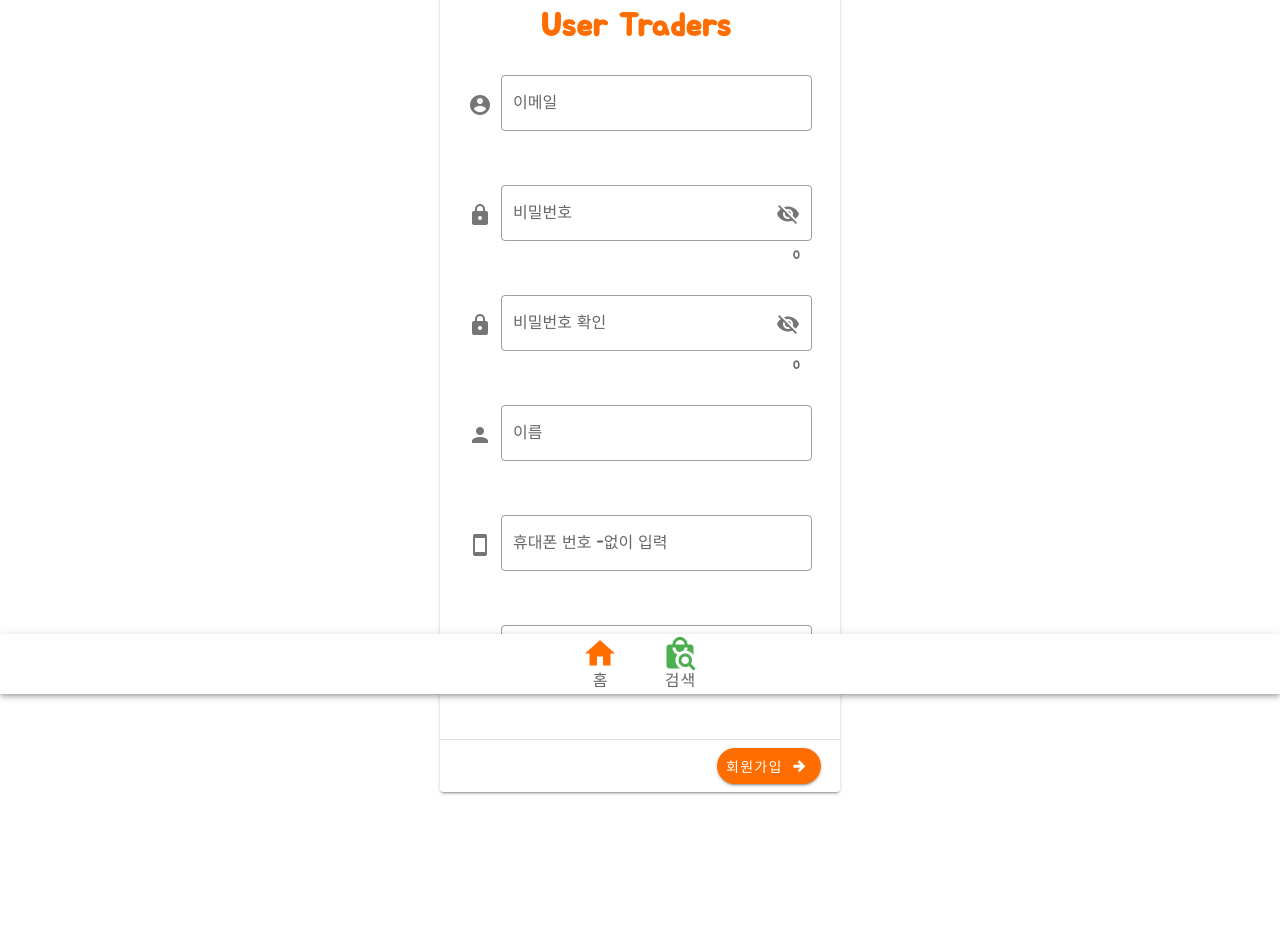
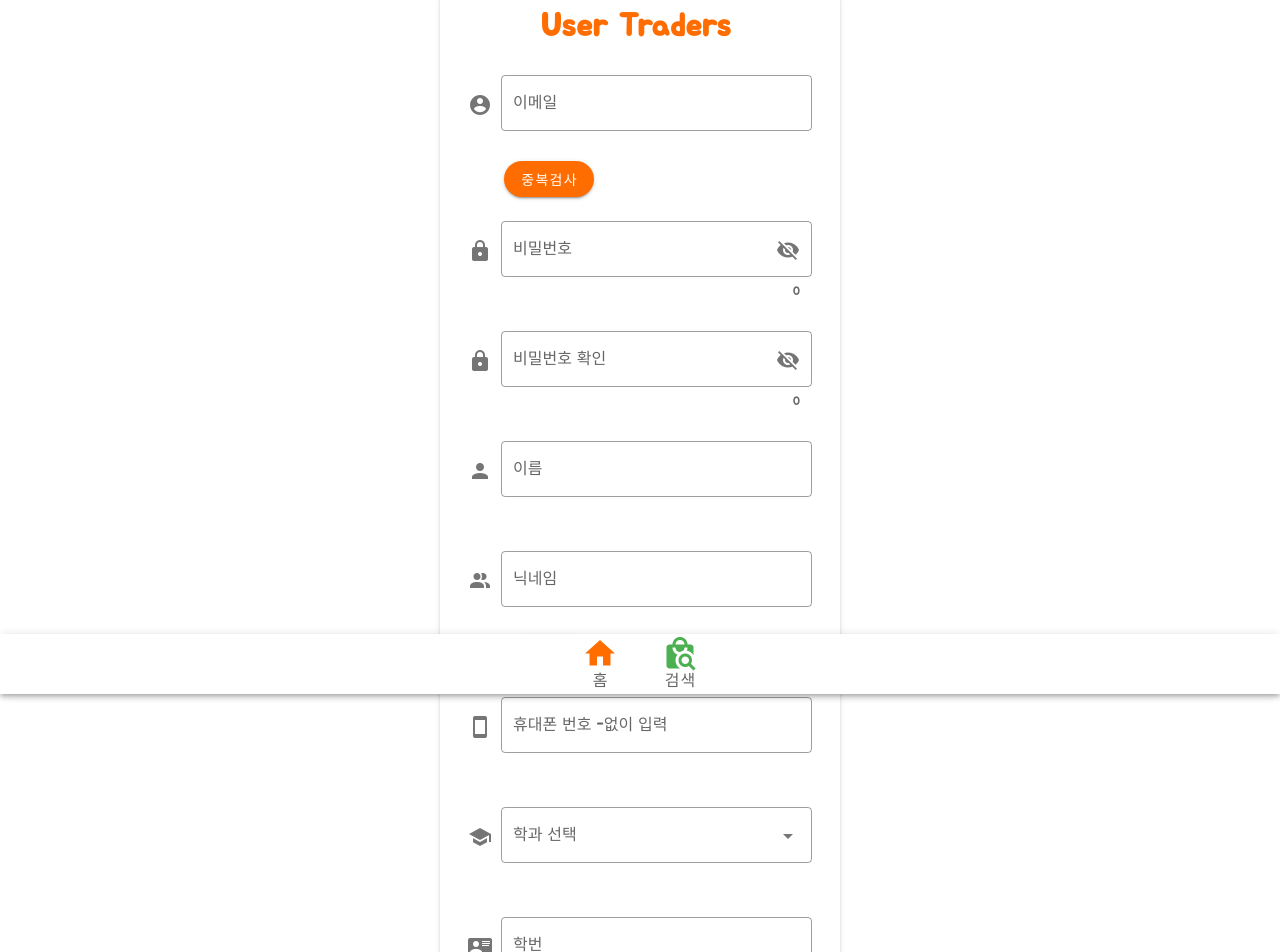
Before and after one commit to wamma/User-Traders-Web, a Vue app: page /user/signup in a window 1280 px wide. Shown: the part 106-1058 px from the top of the page. Before the commit the page ends 974 px from the top, so only its background shows below. Built offline with nearby package versions, Linux system fonts and the light colour scheme; no server answers.

Commit message:
rebase update

```diff
--- a/src/views/SignUp.vue
+++ b/src/views/SignUp.vue
@@ -1,13 +1,15 @@
 <template>
-
   <div>
-    <br>
-    <br>
-    <br>
+    <br />
+    <br />
+    <br />
     <v-card width="400" class="mx-auto mt-7 mb-7">
       <v-card-title style=" margin-bottom:5px;">
-        <span style="color:#ff6d00;margin-left:23%;font-size:xx-large;font-weight:bold
-          ">User Traders</span>
+        <span
+          style="color:#ff6d00;margin-left:23%;font-size:xx-large;font-weight:bold
+          "
+          >User Traders</span
+        >
       </v-card-title>
       <v-card-text>
         <div id="signUpForm">
@@ -15,53 +17,184 @@
             <v-container>
               <v-row>
                 <v-col>
-                  <v-text-field v-model="email" :rules="[rules.required]" label="이메일" hint="ex) jaebin@naver.com" prepend-icon="mdi-account-circle" autocomplete="off" required outlined></v-text-field>
+                  <v-text-field
+                    v-model="email"
+                    :rules="[rules.required]"
+                    label="이메일"
+                    hint="ex) jaebin@naver.com"
+                    prepend-icon="mdi-account-circle"
+                    autocomplete="off"
+                    required
+                    outlined
+                  ></v-text-field>
+
+                  <v-btn
+                    rounded
+                    color="#ff6d00 "
+                    class="ml-9 white--text mr-3"
+                    style="margin-left:70%;"
+                    @click="getcheckedemail"
+                  >
+                    중복검사
+                  </v-btn>
+
+                  <v-icon color="green" v-if="isemailcheked == 1"
+                    >mdi-check-bold</v-icon
+                  >
+                  <v-icon color="red" v-if="isemailcheked == 2"
+                    >mdi-block-helper</v-icon
+                  >
                 </v-col>
               </v-row>
 
               <v-row>
                 <v-col>
-                  <v-text-field v-model="password" :append-icon="show1 ? 'mdi-eye' : 'mdi-eye-off'" :rules="[rules.required, rules.minPw]" :type="show1 ? 'text' : 'password'" name="input-10-1" label="비밀번호" hint="적어도 8글자 이상 입력해주세요." prepend-icon="mdi-lock" counter @click:append="show1 = !show1" outlined></v-text-field>
+                  <v-text-field
+                    v-model="password"
+                    :append-icon="show1 ? 'mdi-eye' : 'mdi-eye-off'"
+                    :rules="[rules.required, rules.minPw]"
+                    :type="show1 ? 'text' : 'password'"
+                    name="input-10-1"
+                    label="비밀번호"
+                    hint="적어도 8글자 이상 입력해주세요."
+                    prepend-icon="mdi-lock"
+                    counter
+                    @click:append="show1 = !show1"
+                    outlined
+                  ></v-text-field>
                 </v-col>
               </v-row>
 
               <v-row>
                 <v-col>
-                  <v-text-field v-model="passwordCheck" :append-icon="show2 ? 'mdi-eye' : 'mdi-eye-off'" :rules="[rules.required, rules.minPw, rules.pwCheck]" :type="show2 ? 'text' : 'password'" name="input-10-1" label="비밀번호 확인" hint="비밀번호를 한번더 입력해주세요." prepend-icon="mdi-lock" counter @click:append="show2 = !show2" outlined></v-text-field>
+                  <v-text-field
+                    v-model="passwordCheck"
+                    :append-icon="show2 ? 'mdi-eye' : 'mdi-eye-off'"
+                    :rules="[rules.required, rules.minPw, rules.pwCheck]"
+                    :type="show2 ? 'text' : 'password'"
+                    name="input-10-1"
+                    label="비밀번호 확인"
+                    hint="비밀번호를 한번더 입력해주세요."
+                    prepend-icon="mdi-lock"
+                    counter
+                    @click:append="show2 = !show2"
+                    outlined
+                  ></v-text-field>
                 </v-col>
               </v-row>
 
               <v-row>
                 <v-col>
-                  <v-text-field v-model="name" :rules="[rules.minName]" label="이름" hint="적어도 1글자 이상 입력해주세요." prepend-icon="mdi-account" autocomplete="off" required outlined></v-text-field>
+                  <v-text-field
+                    v-model="name"
+                    :rules="[rules.minName]"
+                    label="이름"
+                    hint="적어도 1글자 이상 입력해주세요."
+                    prepend-icon="mdi-account"
+                    autocomplete="off"
+                    required
+                    outlined
+                  ></v-text-field>
                 </v-col>
               </v-row>
               <v-row>
                 <v-col>
-                  <v-text-field v-model="number" label="휴대폰 번호 -없이 입력" prepend-icon="mdi-cellphone" oninput="javascript: this.value = this.value.replace(/[^0-9]/g, '');" autocomplete="off" outlined></v-text-field>
+                  <v-text-field
+                    v-model="nickname"
+                    :rules="[rules.minNickname]"
+                    label="닉네임"
+                    hint="적어도 1글자 이상 입력해주세요."
+                    prepend-icon="mdi-account-multiple"
+                    autocomplete="off"
+                    required
+                    outlined
+                  ></v-text-field>
+
+                  <v-btn
+                    rounded
+                    color="#ff6d00 "
+                    class="ml-9 white--text"
+                    style="margin-left:70%;"
+                    @click="getcheckednickname"
+                  >
+                    중복검사
+                  </v-btn>
+                  <v-icon color="green" v-if="isnicknamechecked"
+                    >mdi-check-bold</v-icon
+                  >
                 </v-col>
               </v-row>
               <v-row>
                 <v-col>
-                  <v-select v-model="select" :items="items" @click="departmentName" label="학과 선택" prepend-icon="mdi-school" data-vv-name="select" required outlined></v-select>
+                  <v-text-field
+                    v-model="number"
+                    label="휴대폰 번호 -없이 입력"
+                    prepend-icon="mdi-cellphone"
+                    oninput="javascript: this.value = this.value.replace(/[^0-9]/g, '');"
+                    autocomplete="off"
+                    outlined
+                  ></v-text-field>
                 </v-col>
               </v-row>
+              <v-row>
+                <v-col>
+                  <v-select
+                    v-model="select"
+                    :items="items"
+                    @click="departmentId"
+                    label="학과 선택"
+                    prepend-icon="mdi-school"
+                    data-vv-name="select"
+                    required
+                    outlined
+                  ></v-select>
+                </v-col>
+              </v-row>
+              <v-row>
+                <v-col>
+                  <v-text-field
+                    v-model="studentid"
+                    :rules="[rules.minStudent]"
+                    label="학번"
+                    hint="적어도 1글자 이상 입력해주세요."
+                    prepend-icon="mdi-card-account-details"
+                    autocomplete="off"
+                    required
+                    outlined
+                  ></v-text-field>
+                </v-col>
+              </v-row>
+              <!-- <h3>성별</h3> -->
+              <v-radio-group
+                v-model="radiogroup"
+                row
+                prepend-icon="mdi-human-male-female"
+              >
+                <v-radio label="남성" value="man" v-model="gender"></v-radio>
+                <v-radio label="여성" value="woman" v-model="gender"></v-radio>
+              </v-radio-group>
             </v-container>
           </v-form>
         </div>
       </v-card-text>
       <v-divider> </v-divider>
       <v-card-actions>
-        <v-btn :disabled="!valid" rounded color="#ff6d00 " class="mr-3 white--text" style="margin-left:70%;" @click="signUpSubmit">
+        <v-btn
+          :disabled="!valid"
+          rounded
+          color="#ff6d00 "
+          class="mr-3 white--text"
+          style="margin-left:70%;"
+          @click="signUpSubmit"
+        >
           회원가입
           <v-icon right>mdi-arrow-right-thick</v-icon>
         </v-btn>
-
       </v-card-actions>
     </v-card>
-    <br>
+    <br />
 
-    <br>
+    <br />
   </div>
 </template>
 <script>
@@ -72,55 +205,153 @@ export default {
       show1: false,
       show2: false,
       email: "",
+      checkEmailString: "",
       password: "",
       passwordCheck: "",
       name: "",
+      nickname: "",
+      studentid: "",
       valid: true,
       items: [],
+      itemsName: [],
       itemsid: [],
       select: "",
       number: "",
+      isnicknamechecked: 0,
+      isemailcheked: false,
+      gender: "",
+      radiogroup: "",
+
       rules: {
-        required: input => !!input || "Required.",
-        minPw: password => password.length >= 8 || "Min 8 characters",
-        minName: Name => Name.length >= 1 || "Min 1 characters",
-        minPhone: number => number.length >= 11 || "Min 11 characters",
-        pwCheck: passwordCheck =>
-          this.password === passwordCheck || "Password mismatch"
-      }
+        required: (input) => !!input || "이메일을 입력해주십시오.",
+        minPw: (password) => password.length >= 8 || "Min 8 characters",
+        minName: (Name) => Name.length >= 1 || "Min 1 characters",
+        minNickname: (nickName) => nickName.length >= 1 || "Min 1 characters",
+        minPhone: (number) => number.length >= 11 || "Min 11 characters",
+        pwCheck: (passwordCheck) =>
+          this.password === passwordCheck || "Password mismatch",
+      },
     };
   },
   watch: {
-    number: function () {
-      return this.number = this.number.replace(/[^0-9]/g, '');
-    }
+    number: function() {
+      return (this.number = this.number.replace(/[^0-9]/g, ""));
+    },
   },
   methods: {
-    departmentName() {
-      return http.process("user", "listdepartment").then((data) => {
-        for (var i = 0; i < data.length; i++) {
-          this.items = this.items.concat(data[i].id + " " + data[i].name)
+    departmentId() {
+      return http
+        .process("user", "listdepartment")
+        .then((data) => {
+          console.log(data);
+          for (var i = 0; i < data.userDepartmentDtoList.length; i++) {
+            this.items = this.items.concat(
+              data.userDepartmentDtoList[i].id +
+                " " +
+                data.userDepartmentDtoList[i].name
+            );
+          }
+          // for(var i= 0; i < data.userDepartmentDtoList.length; i++){
+
+          // }
+          console.log(this.items);
+        })
+        .catch((err) => {
+          console.log(err);
+        });
+    },
+
+    getcheckedemail() {
+      let checkEmailString = this.email;
+      let count = 0;
+      for (var i = 0; i < checkEmailString.length; i++) {
+        if (checkEmailString[i] == "@" || checkEmailString[i] == ".") {
+          count++;
         }
-      }).catch(err => {
-        console.log(err)
-      });
+      }
+      if (!(count >= 2)) {
+        this.isemailcheked = 2;
+        alert("이메일을 형식에 맞게 작성해주십시오.");
+        return;
+      }
 
+      // if (checkEmailString == null || checkEmailString == undefined) {
+
+      //   return;
+      // } else {
+      //   checkEmailString = this.email;
+      // }
+
+      return http
+        .process("user", "emailCheck", {
+          email: checkEmailString,
+        })
+        .then((res) => {
+          console.log(res.check);
+          if (res.check == "중복된 이메일 입니다.") {
+            this.isemailcheked = 2;
+            alert("중복된 이메일 입니다.");
+          } else {
+            this.isemailcheked = 1;
+            // alert("사용가능한 이메일 입니다.");
+          }
+        })
+        .catch((err) => {
+          console.log(err);
+        });
+    },
+    getcheckednickname() {
+      let checkNicknameString = this.nickname;
+      if (checkNicknameString == null || checkNicknameString == undefined) {
+        return;
+      } else {
+        checkNicknameString = this.nickname;
+      }
+
+      return http
+        .process("user", "nicknameCheck", {
+          nickname: checkNicknameString,
+        })
+        .then((res) => {
+          console.log(res.check);
+          if (res.check == "중복된 닉네임 입니다.") {
+            this.isnicknamechecked = false;
+            alert("중복된 닉네임 입니다.");
+          } else {
+            this.isnicknamechecked = true;
+            // alert("사용가능한 닉네임 입니다.");
+          }
+        })
+        .catch((err) => {
+          console.log(err);
+        });
     },
     signUpSubmit() {
-      const temp = this.select.split(" ")
-      const department = { id: temp[0] }
-      const userObj = { userid: this.email, password: this.password, tel: this.number, department: department, name: this.name }
-      return http.process("user", "signup", userObj)
-        .then((res) => {
-          console.log(res)
-          this.$router.push({ name: 'UserLogin' })
-        }).catch((err) => { console.log(err) })
-
+      if (this.isemailcheked == true) {
+        const temp = this.select.split(" ");
+        const department = { id: temp[0] };
+        const userObj = {
+          userid: this.email,
+          password: this.password,
+          tel: this.number,
+          department: department,
+          name: this.name,
+          nickname: this.nickname,
+        };
+        return http
+          .process("user", "signup", userObj)
+          .then((res) => {
+            console.log(res);
+            this.$router.push({ name: "UserLogin" });
+          })
+          .catch((err) => {
+            console.log(err);
+          });
+      } else {
+        alert("닉네임이랑 이메일 체크를 꼭하셔야합니다.");
+      }
     },
-
   },
-}
-
+};
 </script>
-<style scoped>
-</style>
+<style scoped></style>
```
Also changed, not shown: src/App.vue (+8 -8 lines), src/router/index.js (+31 -31 lines), src/utils/http/domain.js (+22 -21 lines), src/utils/http/index.js (+40 -40 lines), 1 other file (tests, documents, lock files or other folders).
